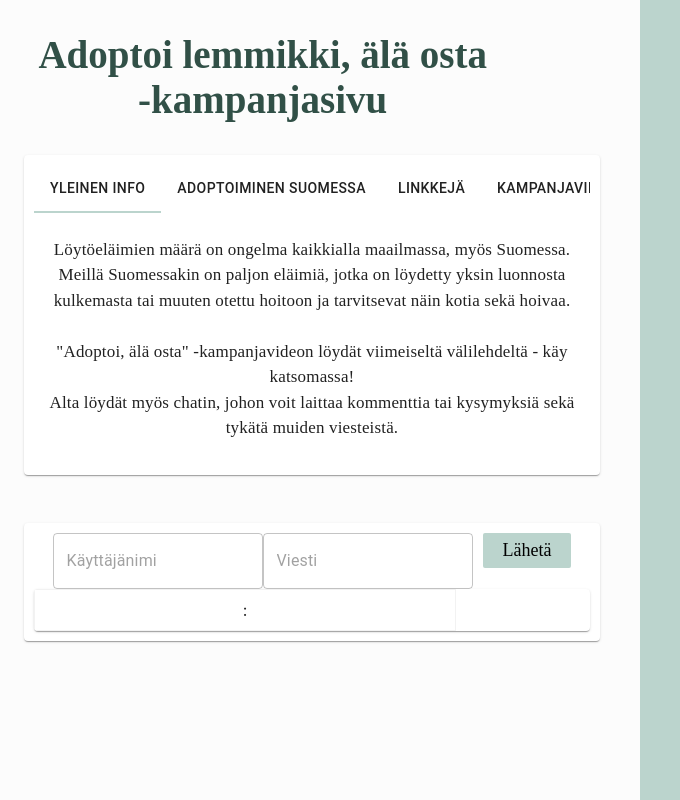
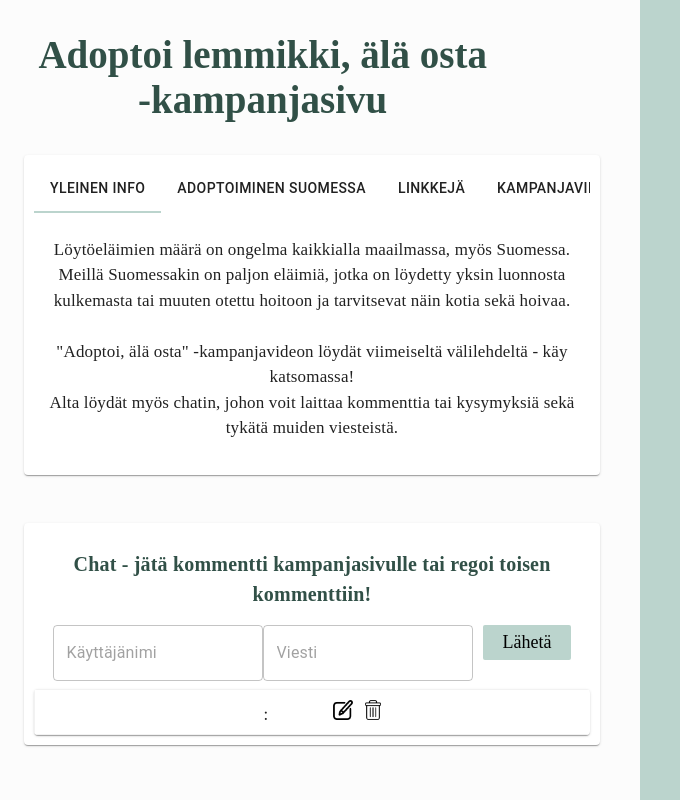
Before and after one commit to emmastik/kampanja, a React (Create React App) app: page / in a window 1280 px wide. Both pictures are taken after a click on the button "Lähetä". Shown: the whole page, without its empty margins (0-680 px from the left). Built offline with nearby package versions, Linux system fonts and the light colour scheme.

Commit message:
Adds delete and edit buttons for messages and delete functionality

```diff
--- a/src/App.css
+++ b/src/App.css
@@ -22,6 +22,13 @@ html {
 .font {
   font-family: Cormorant !important;
   font-size: 17px !important;
+}
+
+.fontTitle {
+  font-family: Cormorant !important;
+  font-size: 20px !important;
+  font-weight: bold !important;
+  color: #315047;
 }
 
 .css-19kzrtu {
@@ -49,10 +56,23 @@ html {
   background-color: #7e9790;
 }
 
+.deleteBtn {
+  width: 20px;
+  height: 20px;
+  margin-left: 10px;
+  cursor: pointer;
+}
+
+.editBtn {
+  width: 20px;
+  height: 20px;
+  margin-left: 60px;
+  cursor: pointer;
+}
+
 .message {
   padding: 10px;
   transition: background-color 0.5s ease;
   border: 1px solid #f2f2f2;
   width: 100%;
-  max-width: 400px;
 }
--- a/src/modules/chat.js
+++ b/src/modules/chat.js
@@ -1,11 +1,11 @@
 import '../App.css';
 import * as React from 'react';
-import { TextField } from '@mui/material';
+import { TextField, Typography } from '@mui/material';
 import MessageList from "./messageList.js";
 
 
 function Chat() {
-    const [messages, setMessages] = React.useState([]);
+    var [messages, setMessages] = React.useState([]);
     const [inputStateUser, setInputStateUser] = React.useState("");
     const [inputStateMessage, setInputStateMessage] = React.useState("");
 
@@ -19,8 +19,21 @@ function Chat() {
         ]);
     }
 
+    function deleteMessage(id) {
+        messages = messages.filter((item) => item.id !== id);
+        setMessages(messages);
+    }
+
+    function editMessage(id) {
+
+    }
+
+
     return (
         <div>
+            <Typography className="fontTitle" sx={{ mt: 2, mb: 2}}>
+                Chat - jätä kommentti kampanjasivulle tai regoi toisen kommenttiin!
+            </Typography>
             <TextField
                 id="user"
                 placeholder="Käyttäjänimi"
@@ -48,6 +61,7 @@ function Chat() {
             <div>
                 <MessageList
                     messageItems={messages}
+                    deleteMessage={deleteMessage}
                 />
             </div>
         </div>
--- a/src/modules/message.js
+++ b/src/modules/message.js
@@ -2,11 +2,25 @@ import '../App.css';
 import * as React from 'react';
 import { Card } from '@mui/material';
 
+
 const Message = (props) => {
     return (
-        <Card>
+        <Card sx={{mt: 1}}>
             <div className="message">
                 {props.user}: {props.message}
+
+                <img
+                src={"./images/editBtn.png"}
+                alt={"edit button"}
+                className='editBtn'
+                onClick={() => props.editMessage(props.id)}
+                />
+                <img
+                src={"./images/deleteBtn.png"}
+                alt={"delete button"}
+                className="deleteBtn"
+                onClick={() => props.deleteMessage(props.id)}
+                />
             </div>
         </Card>
     )
--- a/src/modules/messageList.js
+++ b/src/modules/messageList.js
@@ -10,6 +10,7 @@ const MessageList = (props) => {
             user={item.user}
             message={item.message}
             id={item.id}
+            deleteMessage={props.deleteMessage}
             />
         </div>
 
```
Also changed, not shown: public/images/deleteBtn.png (added), public/images/editBtn.png (added).
